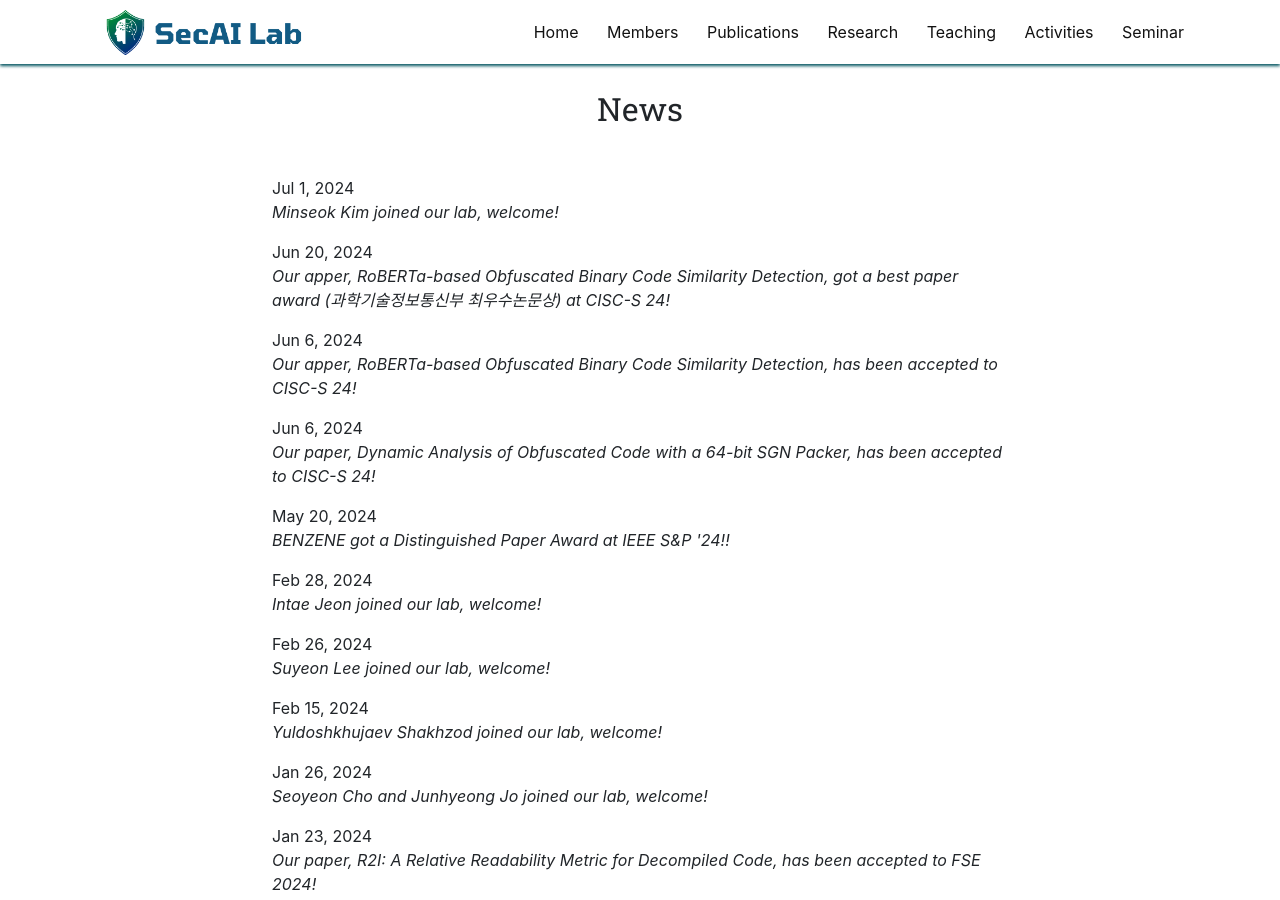
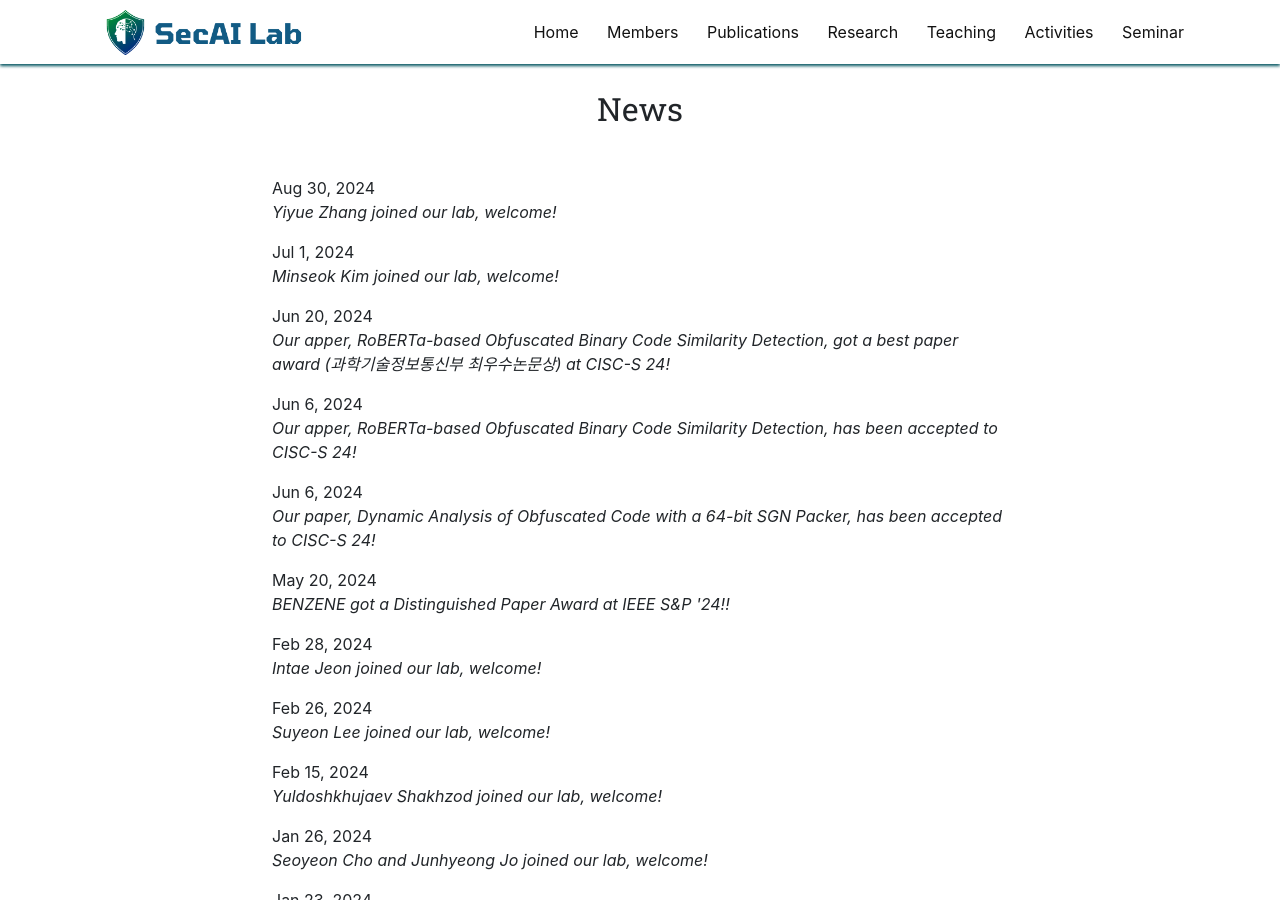
Before and after one commit to SecAI-Lab/secai-lab.github.io, a Jekyll site: the page built from pages/news.md, in a window 1280 px wide and 900 px high. Built offline with Jekyll 4.4.1, drawn with Linux system fonts in a browser that asks for light colours; nearby versions of some CDN libraries.

Commit message:
new member

```diff
--- a/_data/news.yml
+++ b/_data/news.yml
@@ -1,3 +1,7 @@
+- date: Aug 30, 2024
+  headline: "Yiyue Zhang joined our lab, welcome!"
+  id: 1
+
 - date: Jul 1, 2024
   headline: "Minseok Kim joined our lab, welcome!"
   id: 1
```
